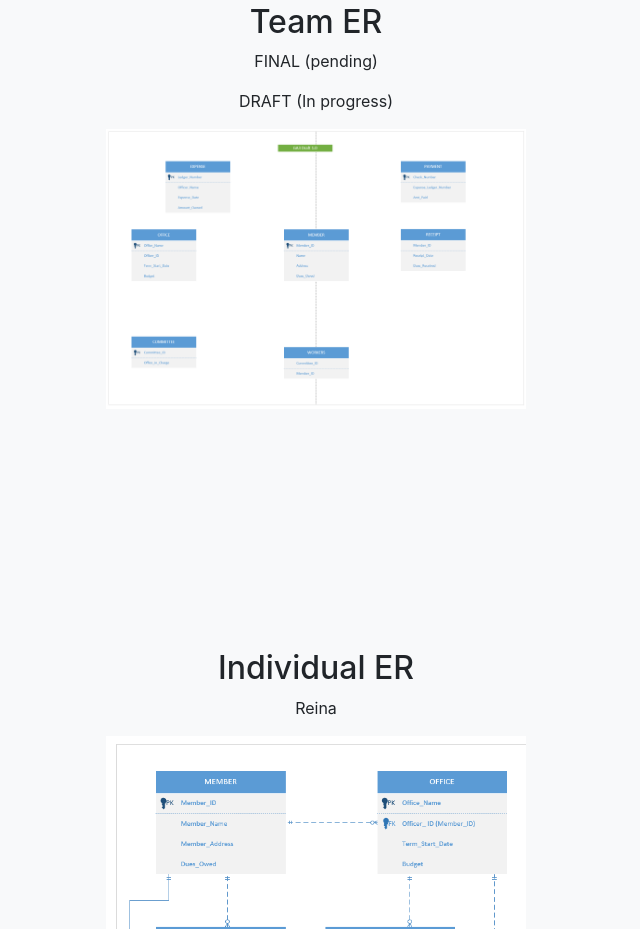
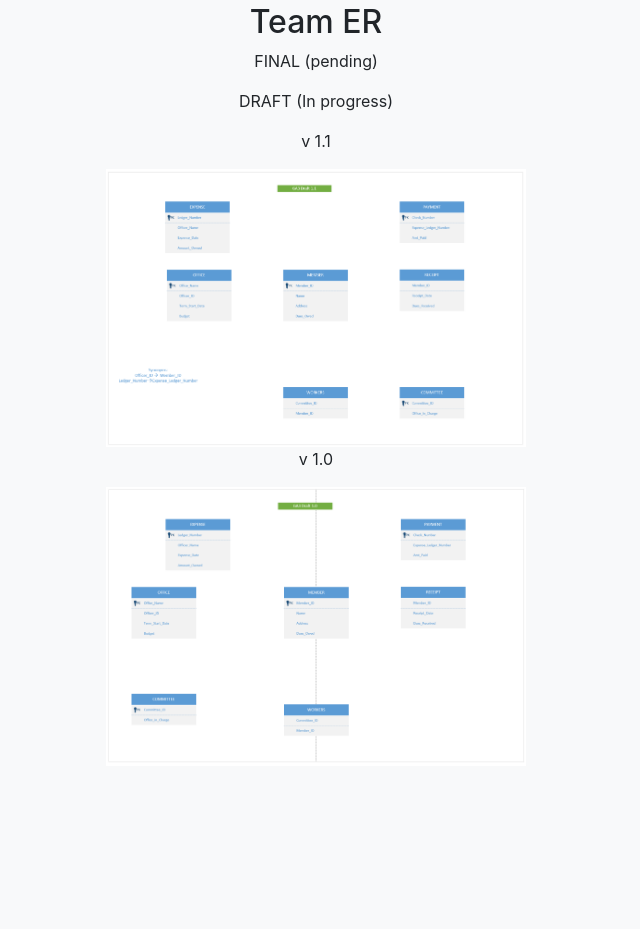
Before and after one commit to UHDrob/uhdproject, a website with bundled scripts: page ga3.html in a window 1280 px wide. Shown: the part 917-1846 px from the top of the page, without its empty margins (324-964 px from the left). Built offline with nearby package versions, Linux system fonts and the light colour scheme.

Commit message:
create ga3 v1.1

```diff
--- a/ga3.html
+++ b/ga3.html
@@ -85,6 +85,10 @@
 
        <!-- <img src="img/GA3-Reina.PNG" width="420px" > -->
         <p>DRAFT (In progress)</p>
+        <p>v 1.1</p>
+        <img src="img/ga3-team-v-1-1.PNG" width="420px" >
+
+        <p>v 1.0</p>
        <img src="img/ga3-team-v-1-0.PNG" width="420px" >
         <!--
         <img src="#" width="400px">
```
Also changed, not shown: img/ga3-team-v-1-1.PNG (added).
